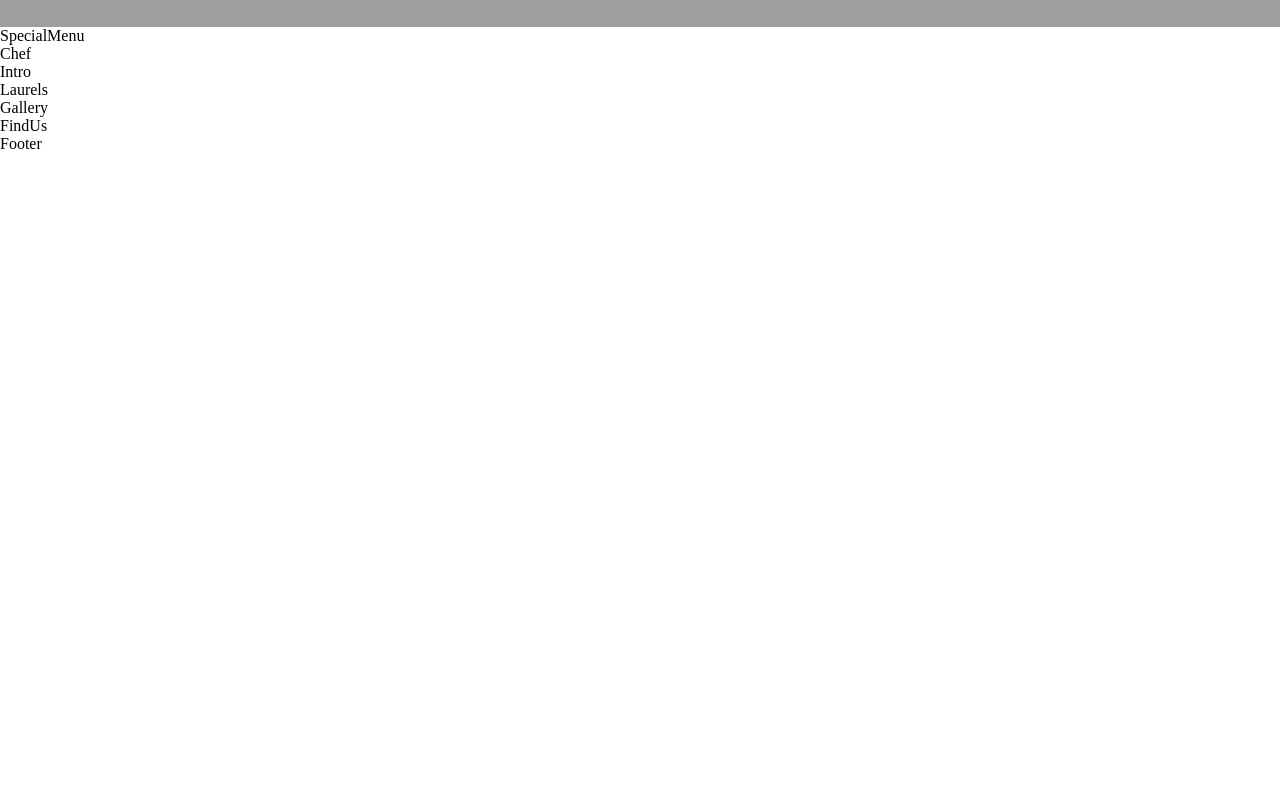
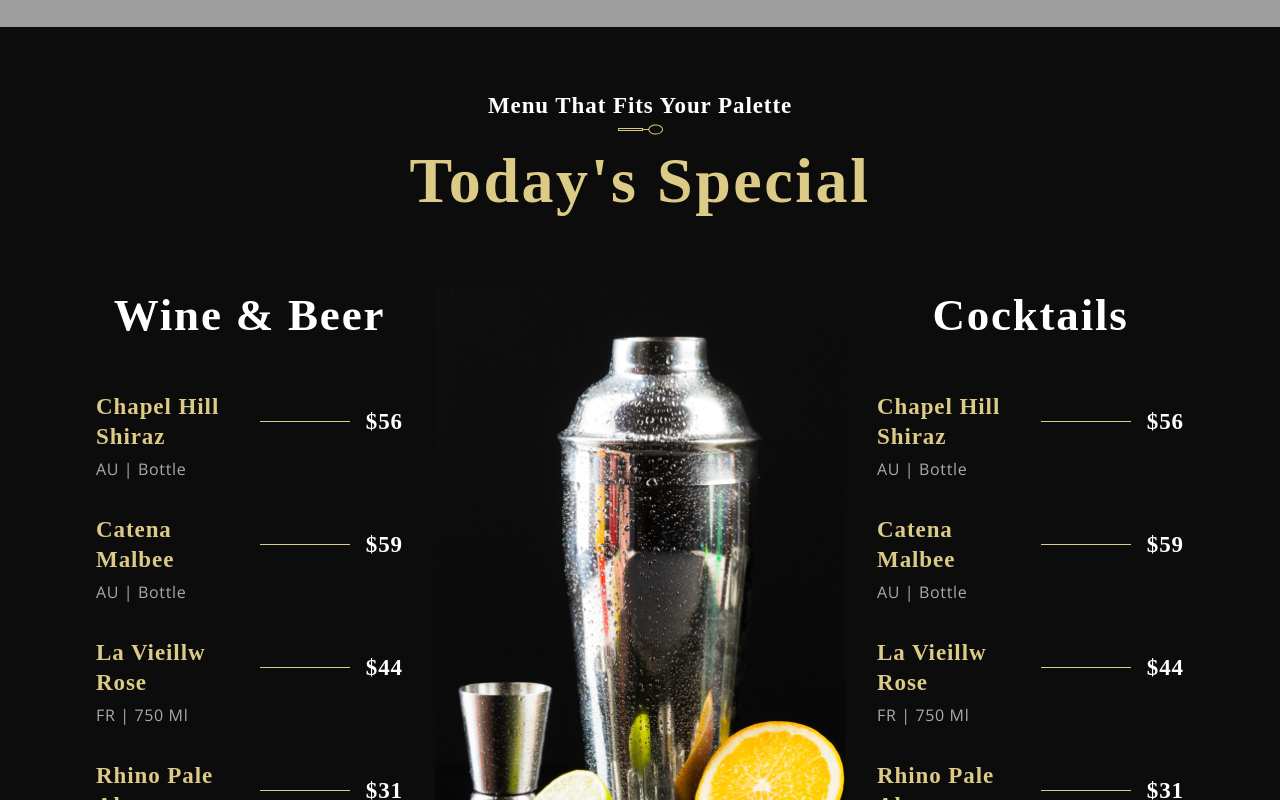
Before and after one commit to DavidSosaMoriana/UIRestaurant, a React (Create React App) app: page / in a window 1280 px wide. Shown: the part 1940-2740 px from the top of the page. Before the commit the page ends 2093 px from the top, so only its background shows below. Built offline with nearby package versions, Linux system fonts and the light colour scheme; grey boxes are pictures that could not be loaded; a web font is replaced by a local one.

Commit message:
Final Menu Changes

```diff
--- a/src/components/Menuitem/MenuItem.css
+++ b/src/components/Menuitem/MenuItem.css
@@ -0,0 +1,35 @@
+.app__menuitem {
+  width: 100%;
+  margin: 1rem 0;
+
+  display: flex;
+  flex-direction: column;
+}
+
+.app__menuitem-head {
+  display: flex;
+  justify-content: space-between;
+  align-items: center;
+}
+
+.app__menuitem-sub {
+  width: 100%;
+  margin-top: 0.2rem;
+}
+
+.app__menuitem-name {
+  flex: 1;
+}
+
+.app__menuitem-dash {
+  width: 90px;
+  height: 1px;
+  background: var(--color-golden);
+  margin: 0 1rem;
+}
+
+.app__menuitem-price {
+  display: flex;
+  justify-content: flex-end;
+  align-items: flex-end;
+}
--- a/src/components/Menuitem/MenuItem.jsx
+++ b/src/components/Menuitem/MenuItem.jsx
@@ -2,9 +2,21 @@
 
 import './MenuItem.css';
 
-const MenuItem = () => (
-  <div>
-    MenuItem
+const MenuItem = ({ title, price, tags }) => (
+  <div className="app__menuitem">
+    <div className="app__menuitem-head">
+      <div className="app__menuitem-name">
+        <p className="p__cormorant" style={{ color: '#DCCA87' }}>{title}</p>
+      </div>
+      <div className="app__menuitem-dash" />
+      <div className="app__menuitem-price">
+        <p className="p__cormorant">{price}</p>
+      </div>
+    </div>
+
+    <div className="app__menuitem-sub">
+      <p className="p__opensans" style={{ color: '#AAAAAA' }}>{tags}</p>
+    </div>
   </div>
 );
 
--- a/src/container/Menu/SpecialMenu.css
+++ b/src/container/Menu/SpecialMenu.css
@@ -0,0 +1,84 @@
+.app__specialMenu
+{
+  flex-direction: column;
+  background: var(--color-black);
+}
+.app__specialMenu-title
+{
+  margin-bottom: 2rem;
+  text-align: center;
+}
+.app__specialMenu-menu
+{
+  width: 100%;
+  margin: 2rem 0;
+  display: flex;
+  justify-content: center;
+  align-items: flex-start;
+  flex-direction: row;
+}
+.app__specialMenu-menu_heading
+{
+  font-family: var(--font-base);
+  font-weight: 700;
+  font-size: 45px;
+  line-height: 58px;
+  letter-spacing: 0.04em;
+  color: var(--color-white);
+}
+.app__specialMenu-menu_wine,
+.app__specialMenu-menu_cocktails
+{
+  flex: 1;
+  width: 100%;
+  flex-direction:column;
+}
+.app__specialMenu-menu_img
+{
+  width: 410px;
+  margin: 0 2rem;
+}
+.app__specialMenu-menu_img img
+{
+  width: 100%;
+  height: auto;
+}
+.app__specialMenu_menu_items
+{
+  display: flex;
+  flex-direction:column;
+  margin: 2rem 0;
+  width: 100%;
+}
+@media screen and (min-width: 2000px) {
+  .app__specialMenu-menu_img {
+      width: 650px;
+  }
+
+  .app__specialMenu-menu_img img {
+      height: 920px;
+  }
+}
+
+@media screen and (max-width: 1150px) {
+  .app__specialMenu-menu {
+      flex-direction: column;
+      align-items: center;
+      width: 100%;
+  }
+
+  .app__specialMenu-menu_img {
+      margin: 3rem 0;
+  }
+}
+
+@media screen and (max-width: 650px) {
+  .app__specialMenu-menu_img {
+      width: 100%;
+  }
+
+  .app__specialMenu-menu_heading {
+      font-size: 35px;
+      line-height: 48.5px;
+  }
+}
--- a/src/container/Menu/SpecialMenu.jsx
+++ b/src/container/Menu/SpecialMenu.jsx
@@ -1,10 +1,43 @@
 import React from 'react';
 
+import { SubHeading, MenuItem } from '../../components'
+import { data, images } from '../../constants'
 import './SpecialMenu.css';
 
 const SpecialMenu = () => (
-  <div>
-    SpecialMenu
+  <div className="app__specialMenu flex__center section__padding" id="menu">
+    <div className="app__specialMenu-title">
+      <SubHeading title="Menu that fits your palette" />
+      <h1 className="headtext__cormorant">Today's Special</h1>
+    </div>
+
+    <div className="app__specialMenu-menu">
+      <div className="app__specialMenu-menu_wine flex__center">
+        <p className="app__specialMenu-menu_heading">Wine & Beer</p>
+        <div className="app__specialMenu_menu_items">
+          {data.wines.map((wine, index) =>(
+            <MenuItem key={wine.title + index} title={wine.title} price={wine.price} tags={wine.tags} />
+          ))}
+        </div>
+      </div>
+
+      <div className="app__specialMenu-menu_img">
+        <img src={images.menu} alt="menu_img" />
+      </div>
+
+      <div className="app__specialMenu-menu_cocktails flex__center">
+        <p className="app__specialMenu-menu_heading">Cocktails</p>
+        <div className="app__specialMenu_menu_items">
+          {data.wines.map((cocktail, index) =>(
+            <MenuItem key={cocktail.title + index} title={cocktail.title} price={cocktail.price} tags={cocktail.tags} />
+          ))}
+        </div>
+      </div>
+    </div>
+
+    <div style={{ marginTop: 15 }}>
+      <button type="button" className="custom__button">View More</button>
+    </div>
   </div>
 );
 
```
